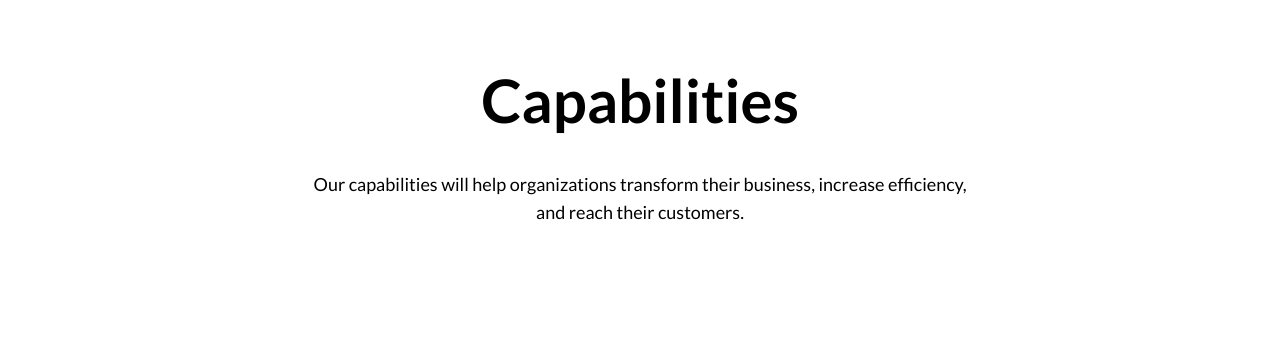
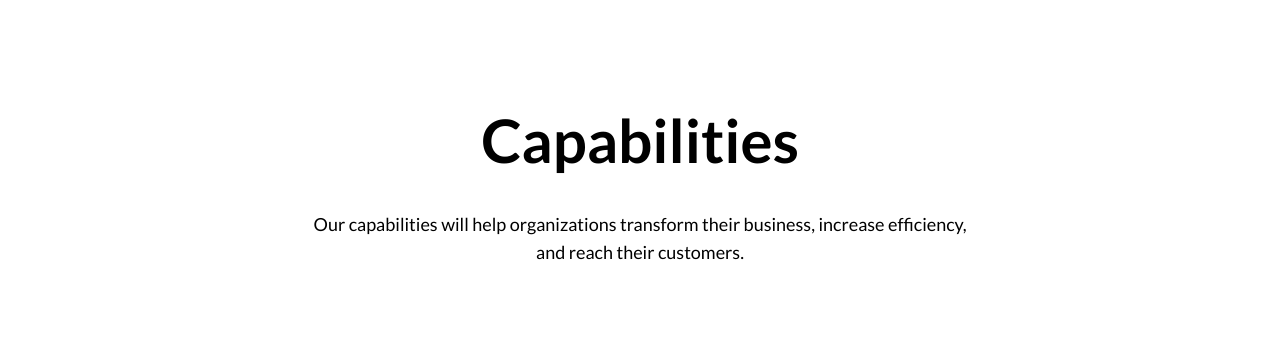
Before and after one commit to signofcommunication/gaws, a Nuxt app: page /Services in a window 1280 px wide. Shown: the part 562-905 px from the top of the page. Built offline with nearby package versions, Linux system fonts and the light colour scheme.

Commit message:
Fix: update margin Y

```diff
--- a/pages/Services.vue
+++ b/pages/Services.vue
@@ -66,7 +66,7 @@
 
     <!-- Services List Section -->
     <section id="services-list" class="py-16">
-      <header class="flex flex-col items-center justify-center mt-10">
+      <header class="flex flex-col items-center justify-center my-20">
         <h1 class="font-bold text-6xl">Capabilities</h1>
         <p class="max-w-2xl mx-auto text-center text-lg my-10">
           Our capabilities will help organizations transform their business,
```
